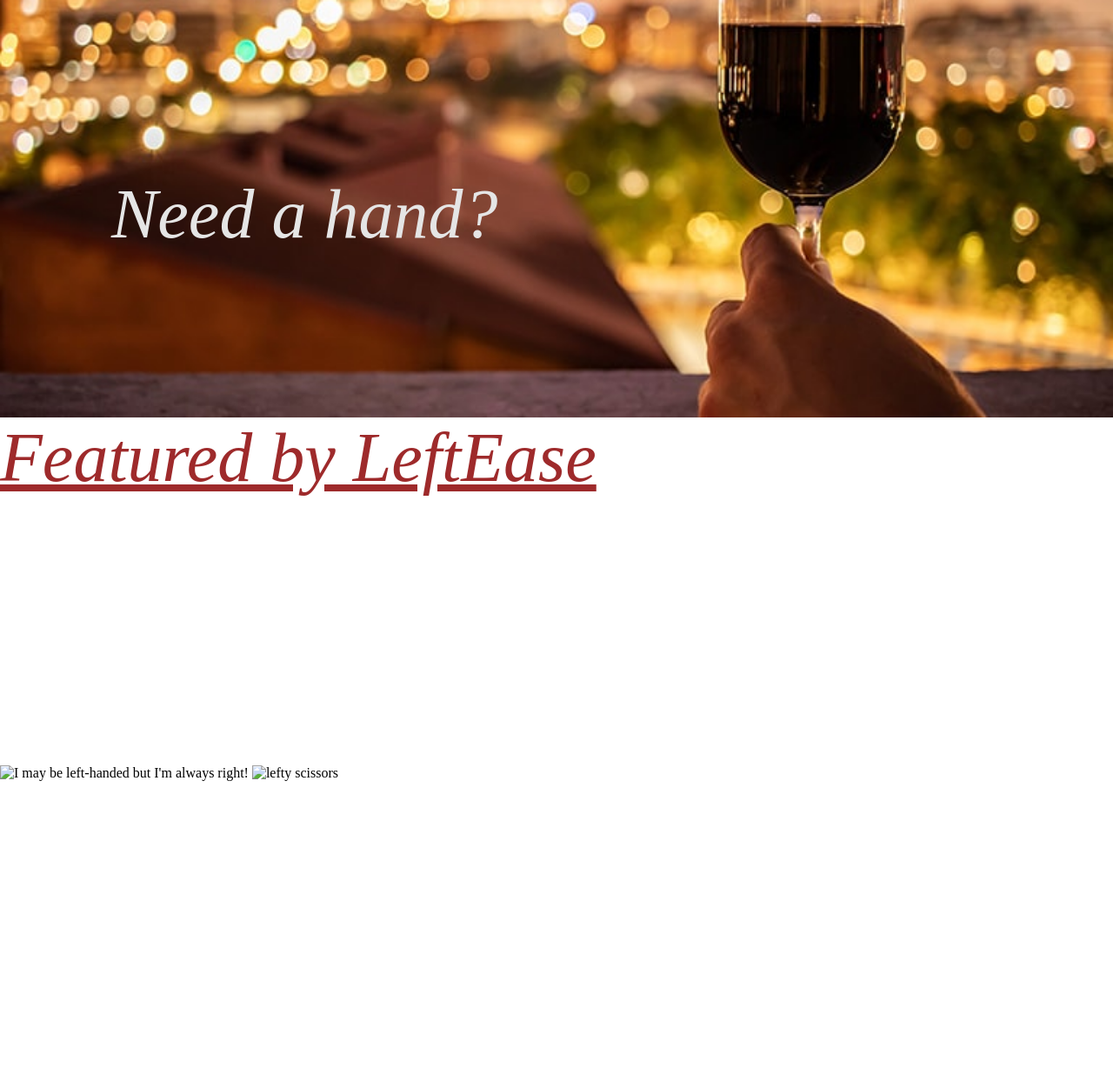
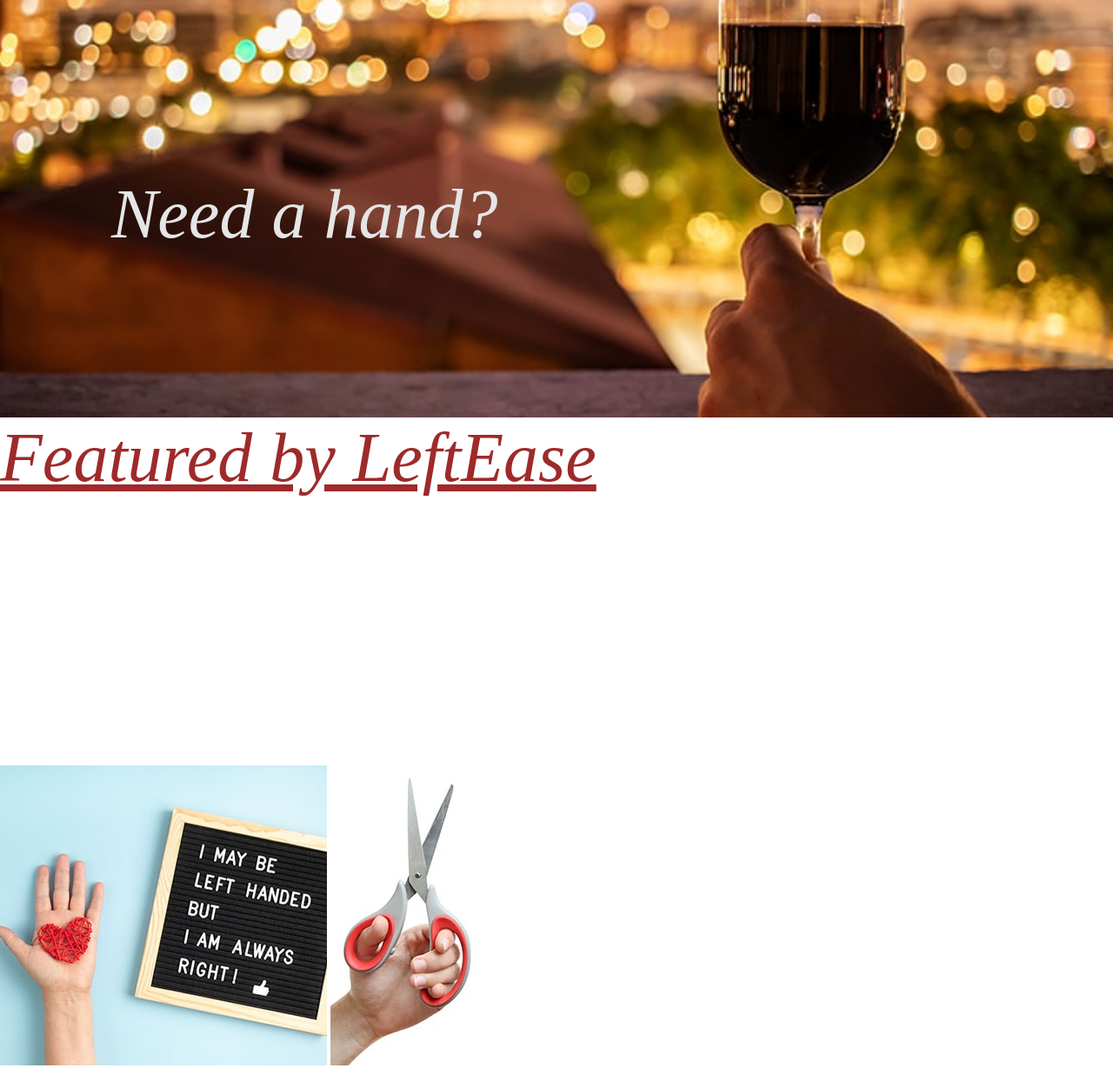
Before and after one commit to rnatbony/Web-Capstone, a plain HTML site: page deploy/index.html in a window 1280 px wide. Shown: the whole page at 87% size. Drawn offline with Linux system fonts and the light colour scheme.

Commit message:
figured out image issue

```diff
--- a/deploy/index.html
+++ b/deploy/index.html
@@ -21,8 +21,8 @@
         <h1>Featured by LeftEase</h1>
     </div>
     <div>
-        <img id="featured-left" src="deploy\img\featured-left.jpg" alt="I may be left-handed but I'm always right!">
-        <img id="featured-right" src="deploy\img\featured-right.jpg" alt="lefty scissors">
+        <img id="featured-left" src="img\featured-left.jpg" alt="I may be left-handed but I'm always right!">
+        <img id="featured-right" src="img\featured-right.jpg" alt="lefty scissors">
     </div>
 </section>
 </body>
```
Also changed, not shown: 1 other file.
